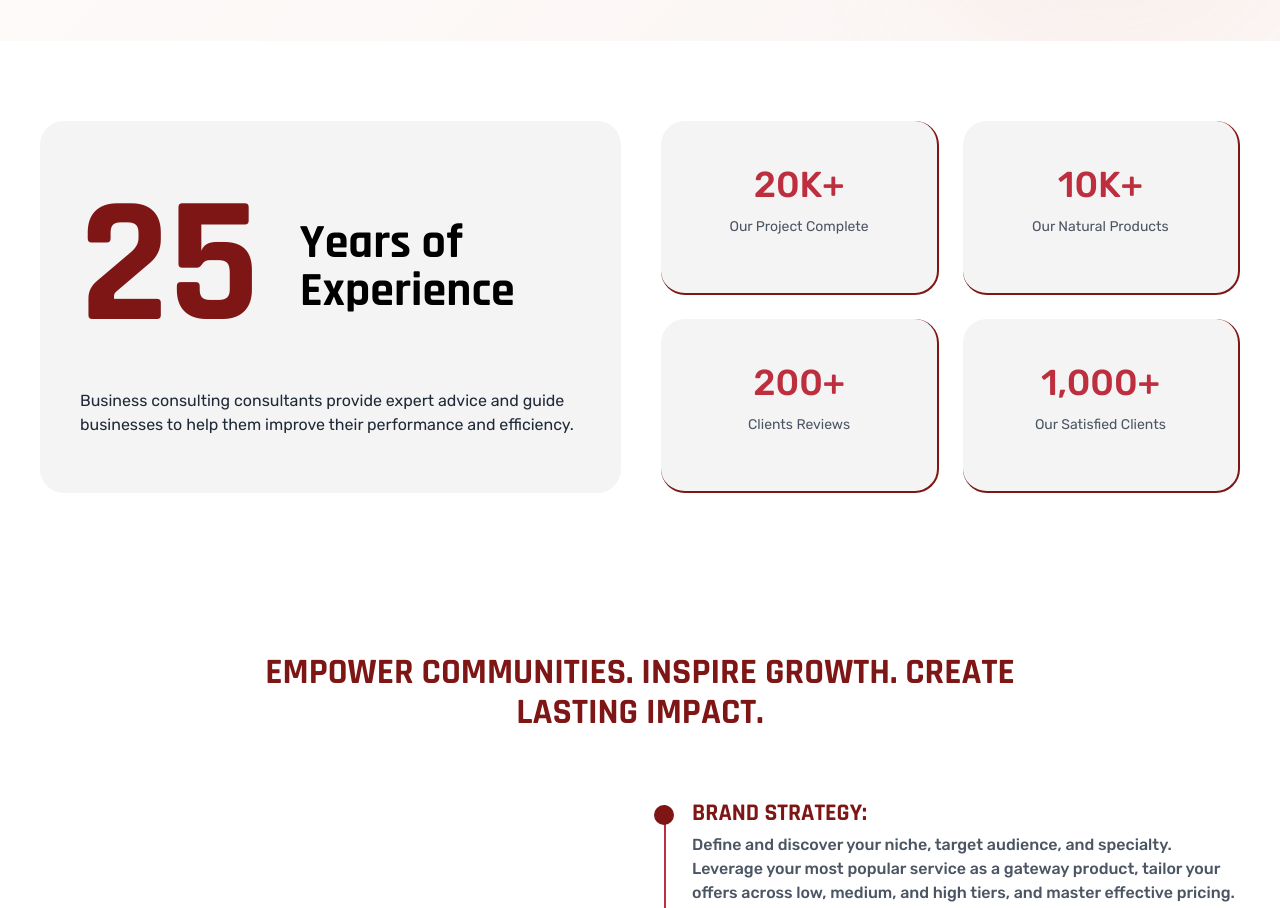
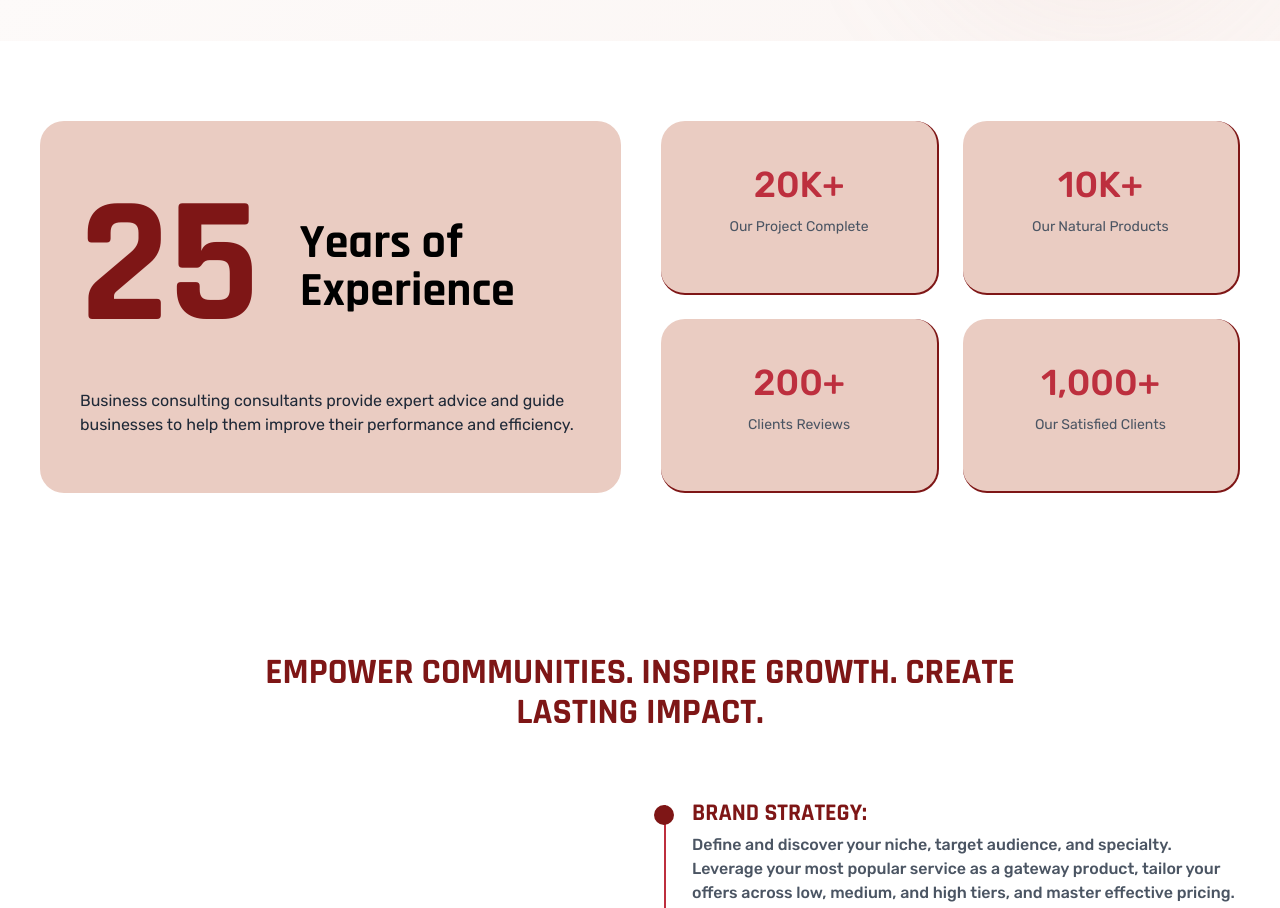
Before and after one commit to 404annas/Nesha-K-Brown, a React (Vite) app: page / in a window 1280 px wide. Shown: the part 2560-3468 px from the top of the page. Built offline with nearby package versions, Linux system fonts and the light colour scheme; a web font is replaced by a local one.

Commit message:
Design Changes 3

```diff
--- a/src/components/Experience.jsx
+++ b/src/components/Experience.jsx
@@ -17,11 +17,11 @@ const Experience = () => {
   return (
     <section
       ref={ref}
-      className="bg-white px-4 sm:px-6 md:px-10 py-14 sm:py-16 md:py-20 lg:py-20 flex items-center justify-center"
+      className="bg-[white] px-4 sm:px-6 md:px-10 py-14 sm:py-16 md:py-20 lg:py-20 flex items-center justify-center"
     >
       <div className="max-w-7xl w-full flex flex-col lg:flex-row items-center md:items-stretch justify-between gap-8 md:gap-10">
         {/* LEFT DIV */}
-        <div className="flex flex-col w-full lg:w-1/2 space-y-6 sm:space-y-8 bg-[#F4F4F4] rounded-2xl sm:rounded-3xl py-10 sm:py-12 md:py-14 px-6 sm:px-8 md:px-10">
+        <div className="flex flex-col w-full lg:w-1/2 space-y-6 sm:space-y-8 bg-[#EACCC2] rounded-2xl sm:rounded-3xl py-10 sm:py-12 md:py-14 px-6 sm:px-8 md:px-10">
           <div className="flex flex-col sm:flex-row items-center sm:justify-between gap-6 sm:gap-10">
             <h1 className="text-[80px] sm:text-[120px] md:text-[150px] lg:text-[180px] leading-none raj-bold text-[#7E1616]">
               {inView ? <CountUp end={25} duration={4} /> : 0}
@@ -47,7 +47,7 @@ const Experience = () => {
                 px-6 sm:px-8 md:px-10
                 rounded-2xl sm:rounded-3xl
                 border-b-2 border-r-2 border-[#7E1616]
-                bg-[#F4F4F4]
+                bg-[#EACCC2]
                 transition-all
                 duration-500
                 overflow-hidden
```
